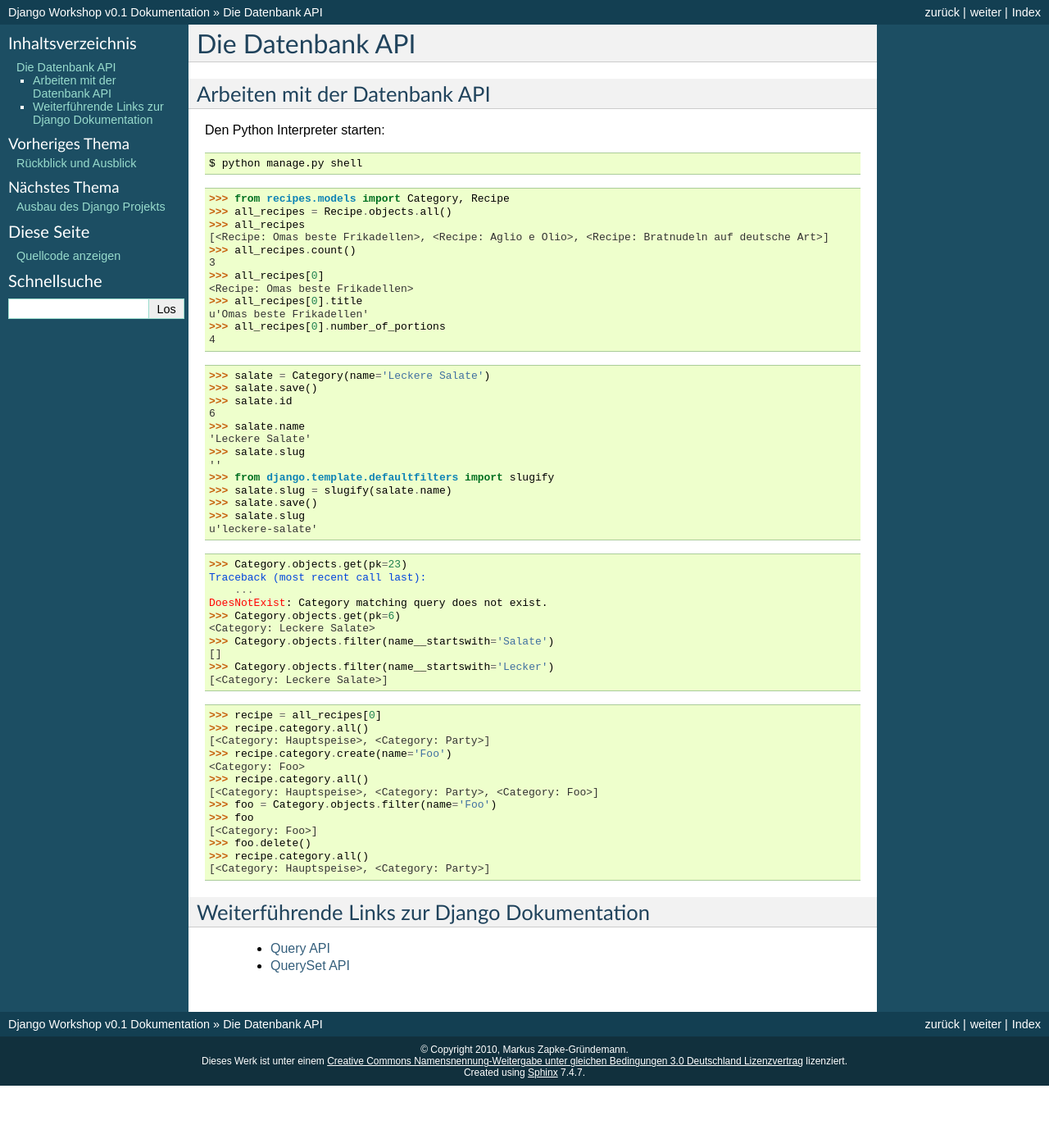
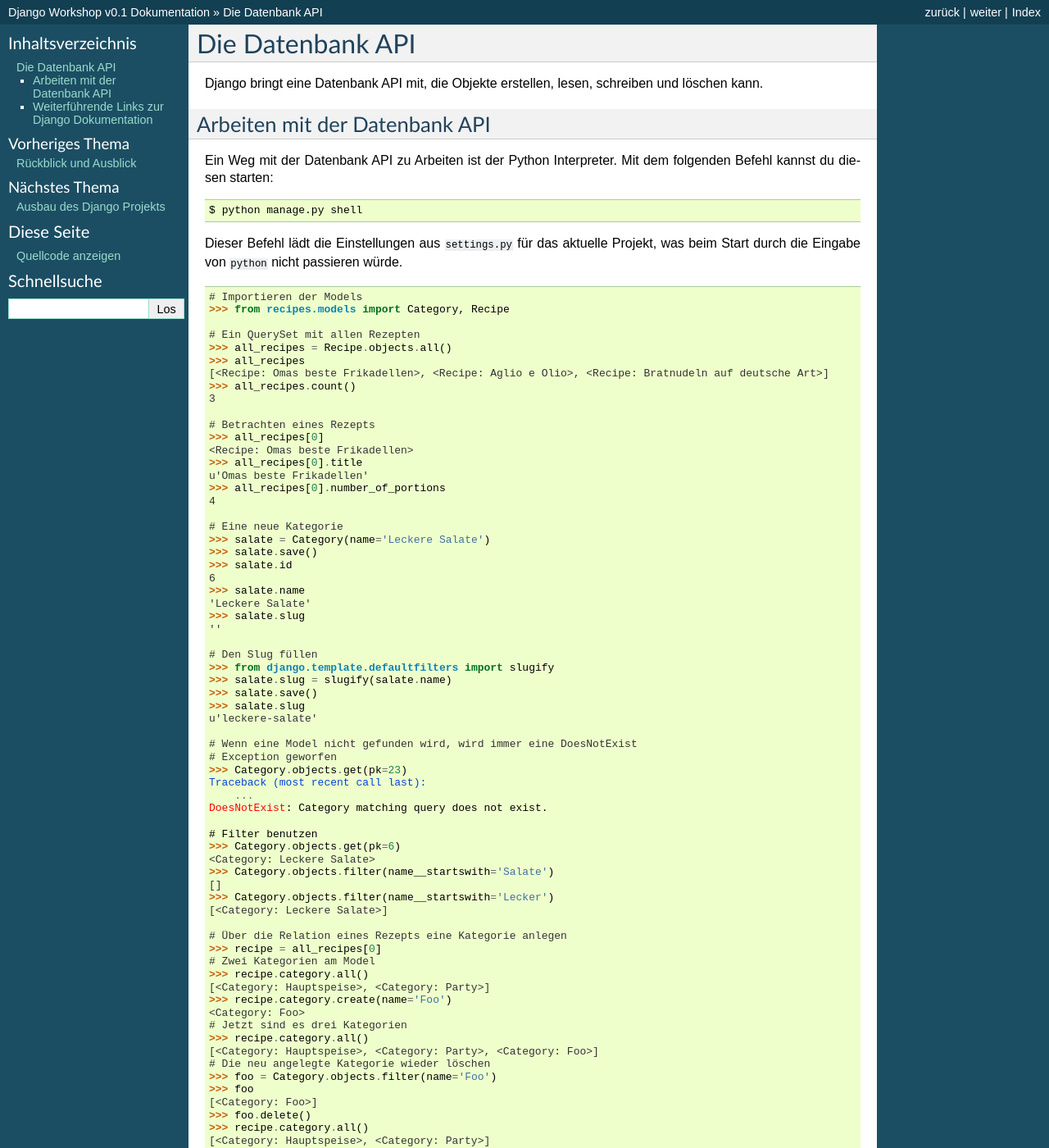
Before and after one commit to keimlink/django-workshop, a Sphinx documentation site: the page built from docs/datenbank_api.rst, in a window 1280 px wide and 1400 px high. Shown: the whole window at 82% size. Built offline with Sphinx 7.4.7, drawn with Linux system fonts in a browser that asks for light colours.

Commit message:
Kapitel zur Datenbank API abgeschlossen.

```diff
--- a/docs/datenbank_api.rst
+++ b/docs/datenbank_api.rst
@@ -1,23 +1,32 @@
 Die Datenbank API
 *****************
+
+Django bringt eine Datenbank API mit, die Objekte erstellen, lesen, schreiben und löschen kann.
 
 Arbeiten mit der Datenbank API
 ==============================
 
-Den Python Interpreter starten:
+Ein Weg mit der Datenbank API zu Arbeiten ist der Python Interpreter. Mit dem folgenden Befehl kannst du diesen starten:
 
 ..  code-block:: bash
 
     $ python manage.py shell
 
+Dieser Befehl lädt die Einstellungen aus ``settings.py`` für das aktuelle Projekt, was beim Start durch die Eingabe von ``python`` nicht passieren würde.
+
 ..  code-block:: pycon
 
+    # Importieren der Models
     >>> from recipes.models import Category, Recipe
+
+    # Ein QuerySet mit allen Rezepten
     >>> all_recipes = Recipe.objects.all()
     >>> all_recipes
     [<Recipe: Omas beste Frikadellen>, <Recipe: Aglio e Olio>, <Recipe: Bratnudeln auf deutsche Art>]
     >>> all_recipes.count()
     3
+
+    # Betrachten eines Rezepts
     >>> all_recipes[0]
     <Recipe: Omas beste Frikadellen>
     >>> all_recipes[0].title
@@ -25,8 +34,7 @@ Den Python Interpreter starten:
     >>> all_recipes[0].number_of_portions
     4
 
-..  code-block:: pycon
-
+    # Eine neue Kategorie
     >>> salate = Category(name='Leckere Salate')
     >>> salate.save()
     >>> salate.id
@@ -35,18 +43,22 @@ Den Python Interpreter starten:
     'Leckere Salate'
     >>> salate.slug
     ''
+
+    # Den Slug füllen
     >>> from django.template.defaultfilters import slugify
     >>> salate.slug = slugify(salate.name)
     >>> salate.save()
     >>> salate.slug
     u'leckere-salate'
 
-..  code-block:: pycon
-
+    # Wenn eine Model nicht gefunden wird, wird immer eine DoesNotExist
+    # Exception geworfen
     >>> Category.objects.get(pk=23)
     Traceback (most recent call last):
         ...
     DoesNotExist: Category matching query does not exist.
+
+    # Filter benutzen
     >>> Category.objects.get(pk=6)
     <Category: Leckere Salate>
     >>> Category.objects.filter(name__startswith='Salate')
@@ -54,15 +66,17 @@ Den Python Interpreter starten:
     >>> Category.objects.filter(name__startswith='Lecker')
     [<Category: Leckere Salate>]
 
-..  code-block:: pycon
-
+    # Über die Relation eines Rezepts eine Kategorie anlegen
     >>> recipe = all_recipes[0]
+    # Zwei Kategorien am Model
     >>> recipe.category.all()
     [<Category: Hauptspeise>, <Category: Party>]
     >>> recipe.category.create(name='Foo')
     <Category: Foo>
+    # Jetzt sind es drei Kategorien
     >>> recipe.category.all()
     [<Category: Hauptspeise>, <Category: Party>, <Category: Foo>]
+    # Die neu angelegte Kategorie wieder löschen
     >>> foo = Category.objects.filter(name='Foo')
     >>> foo
     [<Category: Foo>]
```
